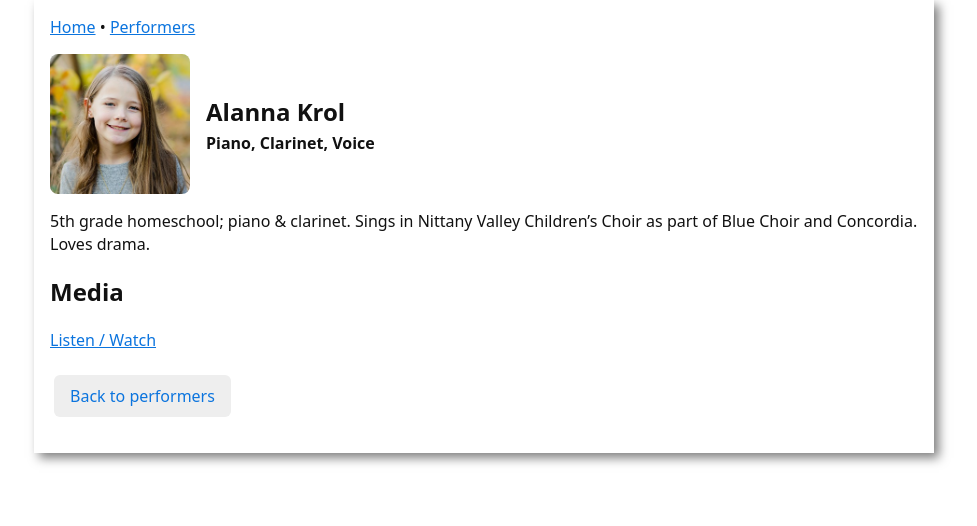
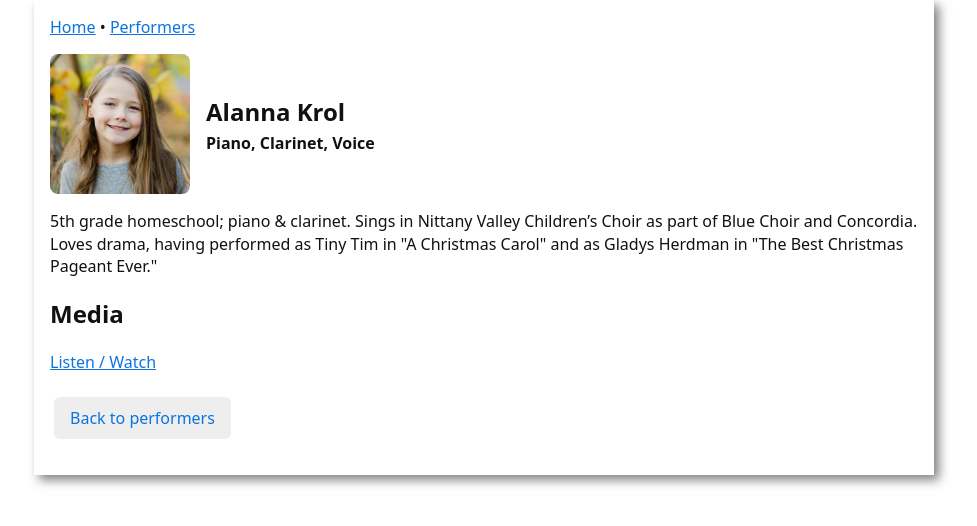
Before and after one commit to KurtKroeker/csehy-fundraising, a Jekyll site: the page built from _performers/alanna-krol.md, in a window 1280 px wide. Shown: the top 526 px of the page, without its empty margins (156-1133 px from the left). Built offline with Jekyll 4.4.1, drawn with Linux system fonts in a browser that asks for light colours.

Commit message:
Update alanna-krol.md

```diff
--- a/_performers/alanna-krol.md
+++ b/_performers/alanna-krol.md
@@ -5,6 +5,6 @@ name: "Alanna Krol"
 instrument: "Piano, Clarinet, Voice"
 photo: "Alanna-headshot-orig.jpg"
 bio: >
-  5th grade homeschool; piano & clarinet. Sings in Nittany Valley Children’s Choir as part of Blue Choir and Concordia. Loves drama.
+  5th grade homeschool; piano & clarinet. Sings in Nittany Valley Children’s Choir as part of Blue Choir and Concordia. Loves drama, having performed as Tiny Tim in "A Christmas Carol" and as Gladys Herdman in "The Best Christmas Pageant Ever."
 media_url: ""
 ---
```
